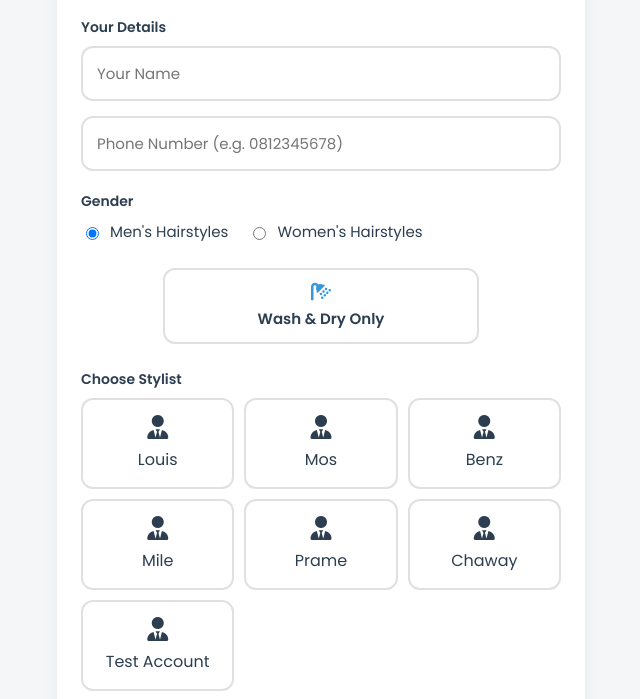
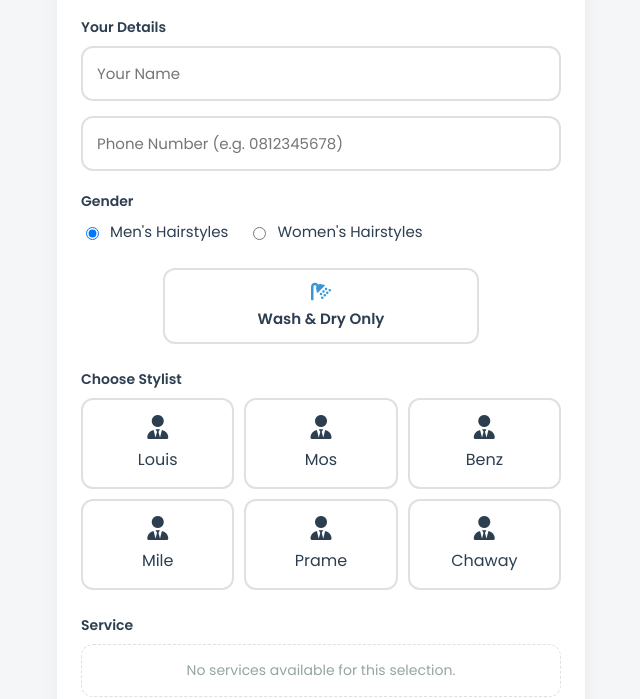
Before and after one commit to lominism/myyturnsathorn, a plain HTML site: page netlify-container/index.html in a window 1280 px wide. Shown: the part 108-807 px from the top of the page, without its empty margins (319-959 px from the left). Drawn offline with nearby package versions, Linux system fonts and the light colour scheme.

```diff
--- a/netlify-container/index.html
+++ b/netlify-container/index.html
@@ -322,10 +322,6 @@
                 <i class="fas fa-user-tie"></i>
                 <div>Chaway</div>
             </div>
-            <div class="stylist-card" onclick="selectStylist('Test Account', this)">
-                <i class="fas fa-user-tie"></i>
-                <div>Test Account</div>
-            </div>
         </div>
 
         <label>Service</label>
@@ -423,10 +419,6 @@
             Chaway: {
                 M: { "Men cut": "1 hrs", "Down perm,Oppalock": "30 mins", "Perm men": "1 hrs", "Straightening men": "2 hrs", "Natural color men": "1 hrs", "Bleach color men": "4 hrs", "Men highlight color": "4 hrs", "Bangs trim": "30 mins" },
                 F: {}
-            },
-            "Test Account": {
-                M: { "Men cut": "1 hrs", "Down perm,Oppalock": "30 mins", "Perm men": "1 hrs", "Straightening men": "2 hrs", "Natural color men": "1 hrs", "Bleach color men": "4 hrs", "Men highlight color": "4 hrs", "Bangs trim": "30 mins" },
-                F: { "Women cut": "1.30 hrs", "Perm women": "2 hrs", "Straightening women": "2 hrs", "Natural color women": "2 hrs", "Bleach color women": "5 hrs", "Women highlight color": "6 hrs", "Bangs trim": "30 mins" }
             },
             "Wash&Dry": {
                 M: { "Wash&Dry": "30 mins" },
```
Also changed, not shown: 1 other file.
